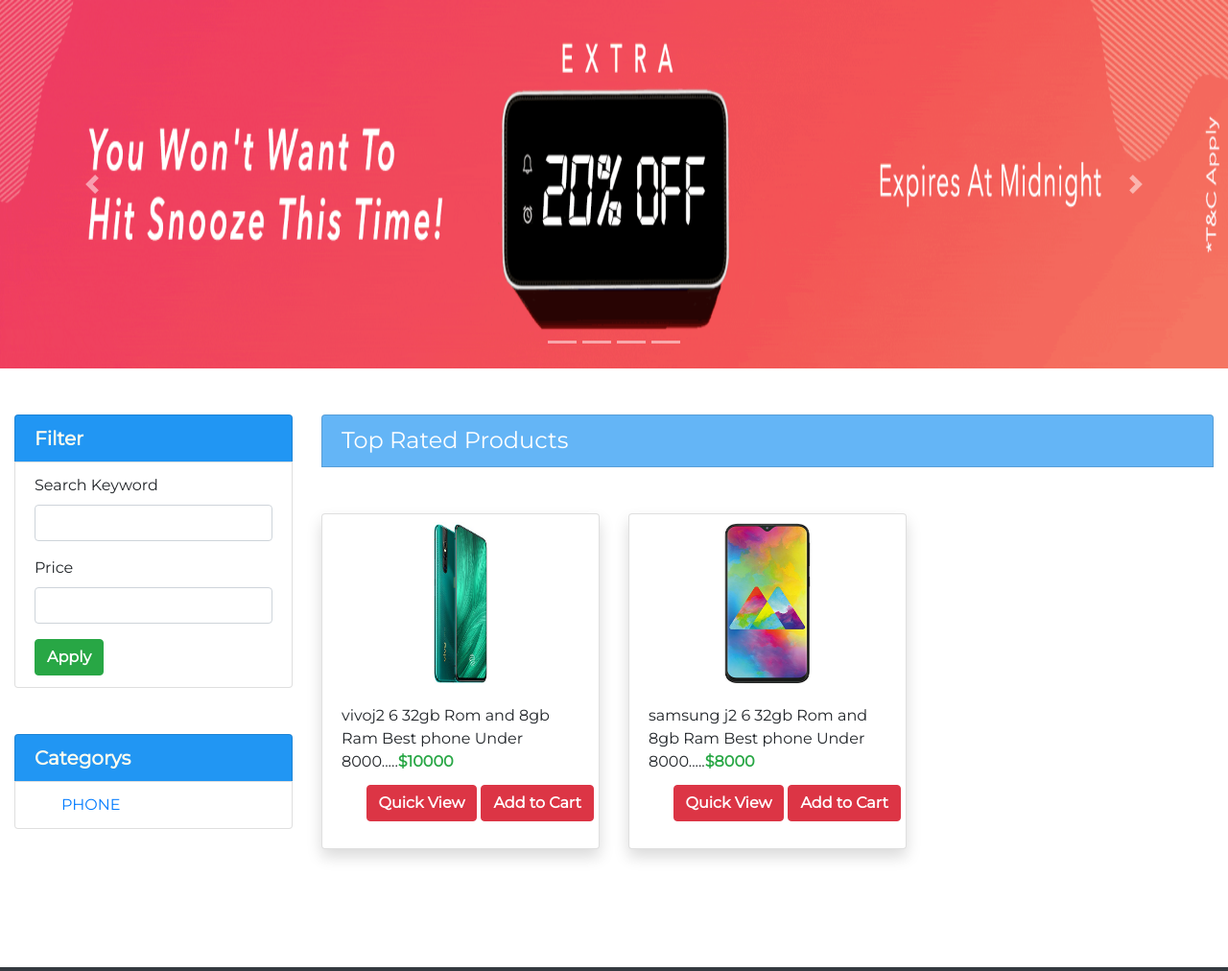
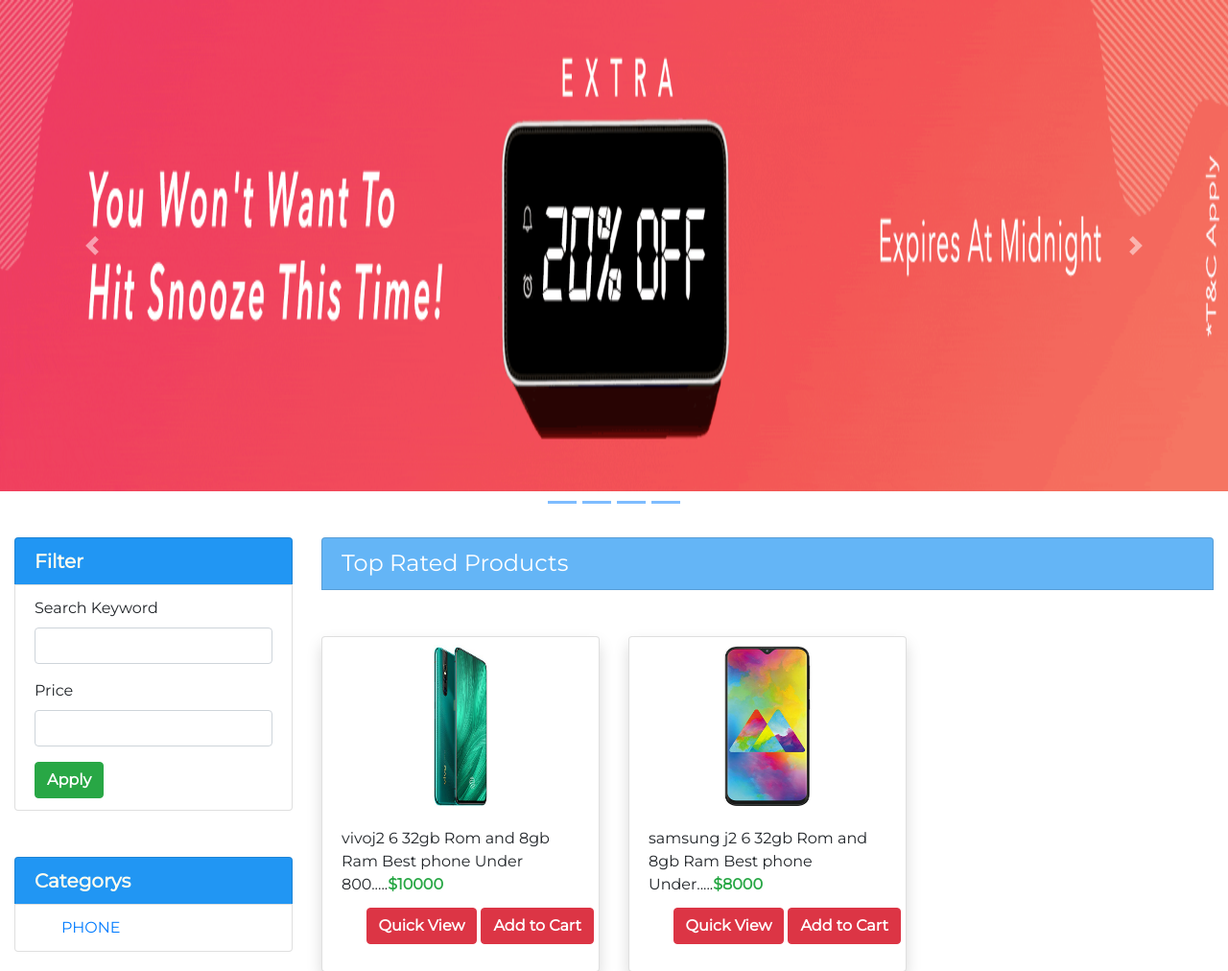
Before and after one commit to kamar-1000/dexterrepo, a Django app: page /home/ in a window 1280 px wide. Shown: the part 70-1082 px from the top of the page at 96% size. Run offline with Django 3.2, Linux system fonts and the light colour scheme; data comes from the database, SQL or seed files in the repository; both versions use the stored data as it was after the commit; some libraries are stand-ins or nearby versions.

Commit message:
some changes

```diff
--- a/myshop/dexmart/templates/dexmart/cart.html
+++ b/myshop/dexmart/templates/dexmart/cart.html
@@ -17,8 +17,8 @@
 	<div id="check_cart">
 	<h4 class="my-4 h4-respon alert alert-danger font-weight-bold text-danger">Step 1 - Dexmart Cart Review - Review Your Items
 </h4>
-
-<table class="table text-center table-responsive table-bordered table-hover">
+<div class="table-responsive">
+<table class="table text-center  table-bordered table-hover">
 <tr>
 	<thead>
 		<th>#</th>
@@ -31,6 +31,7 @@
 </tr>
 <tbody id='ditem'>	</tbody>
 </table>
+</div>
 <button class="btn btn-warning" id="clearcart"><b>Clear Cart</b></button>
 <div class="list-group cart-total ml-auto">
 	<li class="list-group-item">Cart Total</li>
--- a/myshop/dexmart/templates/dexmart/category.html
+++ b/myshop/dexmart/templates/dexmart/category.html
@@ -8,7 +8,7 @@
 {%endblock%}
 {% block body %}
 <div class="container">
-		<h2 class="my-4 alert alert-success font-weight-bold text-success">{{prods.0.category|upper}}</h2>
+		<h4 class="my-4 alert alert-success font-weight-bold text-success">{{prods.0.category|upper}}</h4>
 <div class="row mb-0">
 	{%for prod in prods%}
 	<div class="col-lg-4 col-xl-4 col-md-4 col-sm-12 col-12 mb-5">
--- a/myshop/dexmart/templates/dexmart/checkout.html
+++ b/myshop/dexmart/templates/dexmart/checkout.html
@@ -15,6 +15,7 @@
 	<div id="cart_check">
 <section>
 <h4 class="my-4 alert h4-respon alert-success font-weight-bold text-success">Step 1 - Dexmart Cart Express Review - Review Your Items</h4>
+<div class="table-responsive">
 <table class="table table-bordered">
 <thead>
 	<th>#</th>
@@ -25,6 +26,7 @@
 </thead>
 <tbody id="ditem"></tbody>
 </table>
+</div>
 <li class="list-group-item list-group-item-action w-50 ml-auto" >Total Amount to Be Paid R.s <span id="cart_total"></span></li>
 </section>
 
--- a/myshop/dexmart/templates/dexmart/home.html
+++ b/myshop/dexmart/templates/dexmart/home.html
@@ -5,7 +5,7 @@
 
 .carousel-item img{
 	width:100%;
-	height:30vw;
+	height:40vw;
 }
 
 	.card-img-top{
@@ -13,7 +13,10 @@
 		height:170px;
 	}
 
-
+.indicator{
+	position:absolute;
+	top:100%;
+}
 
 
 {%endblock%}
@@ -21,11 +24,11 @@
 {%block body%}
 <section>
 	<div class="carousel slide" id='demo'>
-		<ul class="carousel-indicators">
-			<li data-target='#demo' data-slide-to='0'></li>
-			<li data-target='#demo' data-slide-to='1'></li>
-			<li data-target='#demo' data-slide-to='2'></li>
-			<li data-target='#demo' data-slide-to='3'></li>
+		<ul class="carousel-indicators indicator">
+			<li data-target='#demo' data-slide-to='0' class="bg-primary"></li>
+			<li data-target='#demo' data-slide-to='1' class="bg-primary"></li>
+			<li data-target='#demo' data-slide-to='2' class="bg-primary"></li>
+			<li data-target='#demo' data-slide-to='3' class="bg-primary"></li>
 		</ul>
 		<div class="carousel-inner">
 		<div class="carousel-item active"><img src="/media/{{carousel.0.image}}"></div>
@@ -76,7 +79,7 @@
 							<img src="/media/{{prod.image}}" class="card-img-top img-fluid " id="image{{prod.id}}">
 							</div>
 							<div class="card-body">
-								<p class="card-title" id="name{{prod.id}}">{{prod.name|slice:"0:60"}}.....<span  class="text-success font-weight-bold">$<span id="price{{prod.id}}">{{prod.price}}</span></span></p>
+								<p class="card-title" id="name{{prod.id}}">{{prod.name|slice:"0:50"}}.....<span  class="text-success font-weight-bold">$<span id="price{{prod.id}}">{{prod.price}}</span></span></p>
 								<div class="row float-right">
 								<a href="/home/productview/{{prod.id}}" class="btn btn-danger mb-2 mr-1"><b>Quick View</b></a>
 								<div class="plusminus" id="plusminus{{prod.id}}">
--- a/myshop/dexmart/templates/dexmart/productview.html
+++ b/myshop/dexmart/templates/dexmart/productview.html
@@ -22,7 +22,9 @@
 	 <h4 id="prodname">{{prod.product.name|title}}</h4>
 	 <p>Product code: {{prod.product.code}}</p>
 	 <p>Rating: <b>{{prod.product.rating}}/5</b></p>
+	 <span id="nmeprice">
 	 <p class="text-success font-weight-bold">$<span id="prodprice">{{prod.product.price}}</span></p>
+	 </span>
 	 <p>Availablity:
 		{%if prod.product.stock%}
 		 <span class="text-success"><b>Available</b></span>
@@ -73,7 +75,7 @@ updatecart({{prod.id}})
 			cart[id][0]+=1
 		}
 		else{
-		cart[id]=[1,$('#prodname').html(),$('#prodprice').html(),$('#prodimage').attr('src')]
+		cart[id]=[1,$('#prodname').html().slice(0,50)+"....."+$('#nmeprice').html(),$('#prodprice').html(),$('#prodimage').attr('src')]
 	}
 	updatecart(id)
 	}
@@ -105,7 +107,7 @@ function buy(id){
 		console.log("")
 		}
 	else{
-		cart[id]=[1,$('#prodname').html(),$('#prodprice').html(),$('#prodimage').attr('src')]
+		cart[id]=[1,$('#prodname').html().slice(0,50)+"....."+$('#nmeprice').html(),$('#prodprice').html(),$('#prodimage').attr('src')]
 		localStorage.setItem("cart",JSON.stringify(cart))
 	}
 }
--- a/myshop/myshop/settings.py
+++ b/myshop/myshop/settings.py
@@ -127,5 +127,5 @@ EMAIL_BACKEND='django.core.mail.backends.smtp.EmailBackend'
 EMAIL_HOST='smtp.gmail.com'
 EMAIL_USE_TLS=True
 EMAIL_PORT=587
-EMAIL_HOST_USER='kamaralam.1000@gmail.com'
-EMAIL_HOST_PASSWORD='K@#$904537'
+EMAIL_HOST_USER='kamarproject.1000@gmail.com'
+EMAIL_HOST_PASSWORD='Test@123'
```
Also changed, not shown: myshop/db.sqlite3, myshop/media/dexmart/carousel_item/040819_SFM_W_Hero_rK.jpg (added), myshop/media/dexmart/carousel_item/1b6cf04f-c08f-4382-a28c-7c581a33aec91564840279393-Super-Hour_dk-8-midnight.gif (added), myshop/media/dexmart/carousel_item/SmartphoneZone_akb_2Aug_W.jpg (added).
